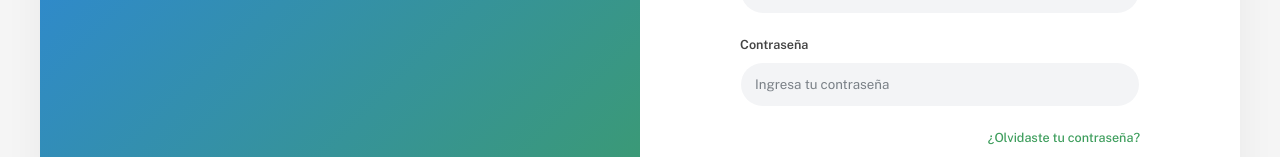
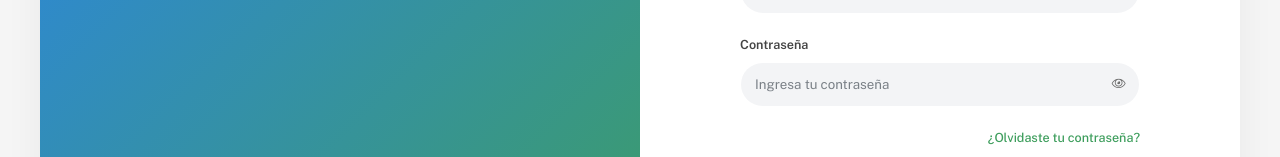
Before and after one commit to GroverDev/inventory, a Vue app in the folder frontend/: page /auth in a window 1280 px wide. Shown: the part 354-511 px from the top of the page. Built offline with nearby package versions, Linux system fonts and the light colour scheme.

Commit message:
Se realizaron cambios

```diff
--- a/frontend/src/modules/auth/views/LoginView.vue
+++ b/frontend/src/modules/auth/views/LoginView.vue
@@ -46,20 +46,23 @@
               <div class="password-group">
                 <input
                   :type="showPassword ? 'text' : 'password'"
-                  class="form-control custom-input"
+                  class="form-control custom-input password-input"
                   id="password"
                   placeholder="Ingresa tu contraseña"
                   v-model.trim="v$.contrasenia.$model"
                   :class="{ 'is-invalid': v$.contrasenia.$dirty && v$.contrasenia.$invalid }"
                 >
-                <i
-                  class="toggle-password bi"
-                  :class="showPassword ? 'bi-eye-slash' : 'bi-eye'"
+                <button
+                  type="button"
+                  class="toggle-password"
+                  :aria-label="showPassword ? 'Ocultar contraseña' : 'Mostrar contraseña'"
                   @click="showPassword = !showPassword"
-                ></i>
-                <div class="invalid-feedback" v-if="v$.contrasenia.$dirty && v$.contrasenia.required.$invalid">
-                  La contraseña es obligatoria.
-                </div>
+                >
+                  <i class="fal" :class="showPassword ? 'fa-eye-slash' : 'fa-eye'"></i>
+                </button>
+              </div>
+              <div class="invalid-feedback d-block" v-if="v$.contrasenia.$dirty && v$.contrasenia.required.$invalid">
+                La contraseña es obligatoria.
               </div>
             </div>
 
@@ -255,13 +258,30 @@ const loginSubmit = async () => {
   position: relative;
 }
 
+.password-input {
+  padding-right: 3rem;
+}
+
+/* Corre el ícono de validación de Bootstrap para no chocar con el ojo */
+.password-input.is-invalid {
+  background-position: right 2.75rem center;
+}
+
 .toggle-password {
   position: absolute;
-  right: 15px;
+  right: 6px;
   top: 50%;
   transform: translateY(-50%);
+  border: none;
+  background: transparent;
+  padding: 0.4rem 0.6rem;
   cursor: pointer;
   color: #666;
+  line-height: 1;
+}
+
+.toggle-password:hover {
+  color: #3e9e5d;
 }
 
 .forgot-password {
```
